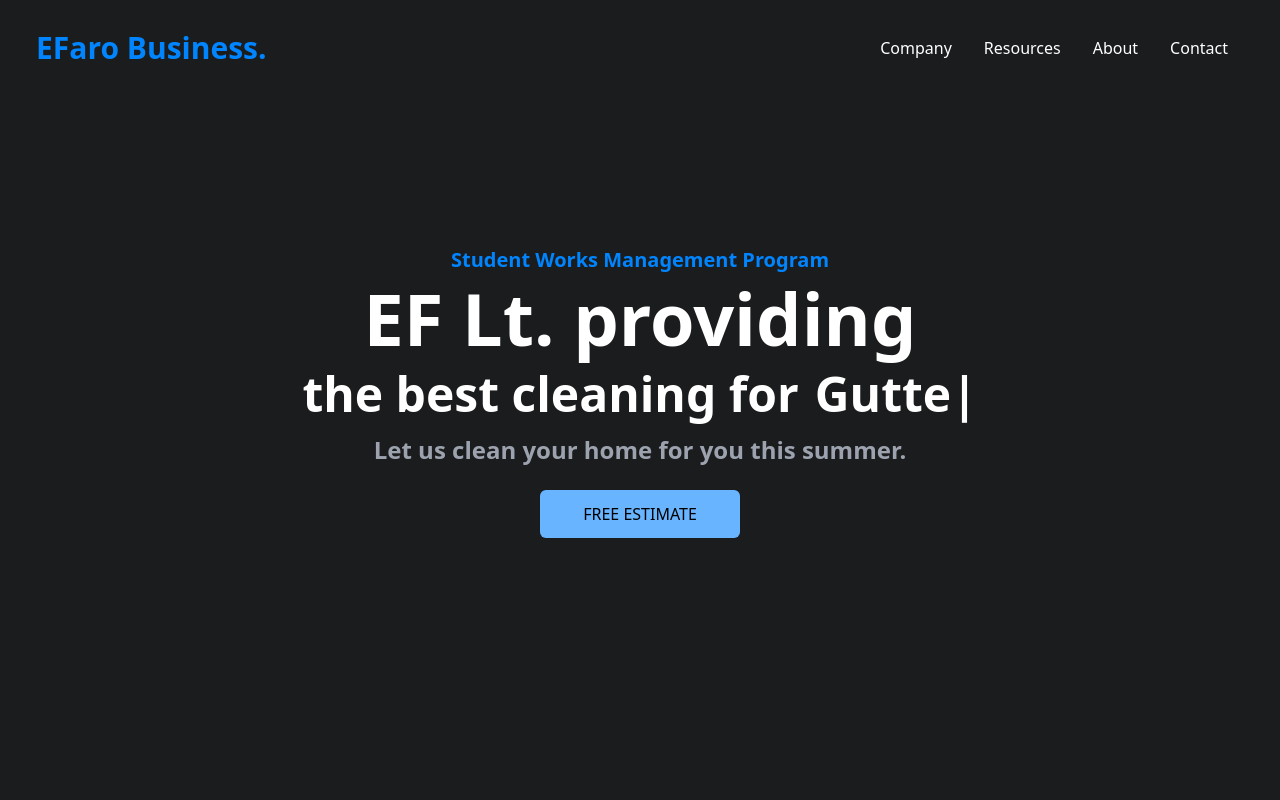
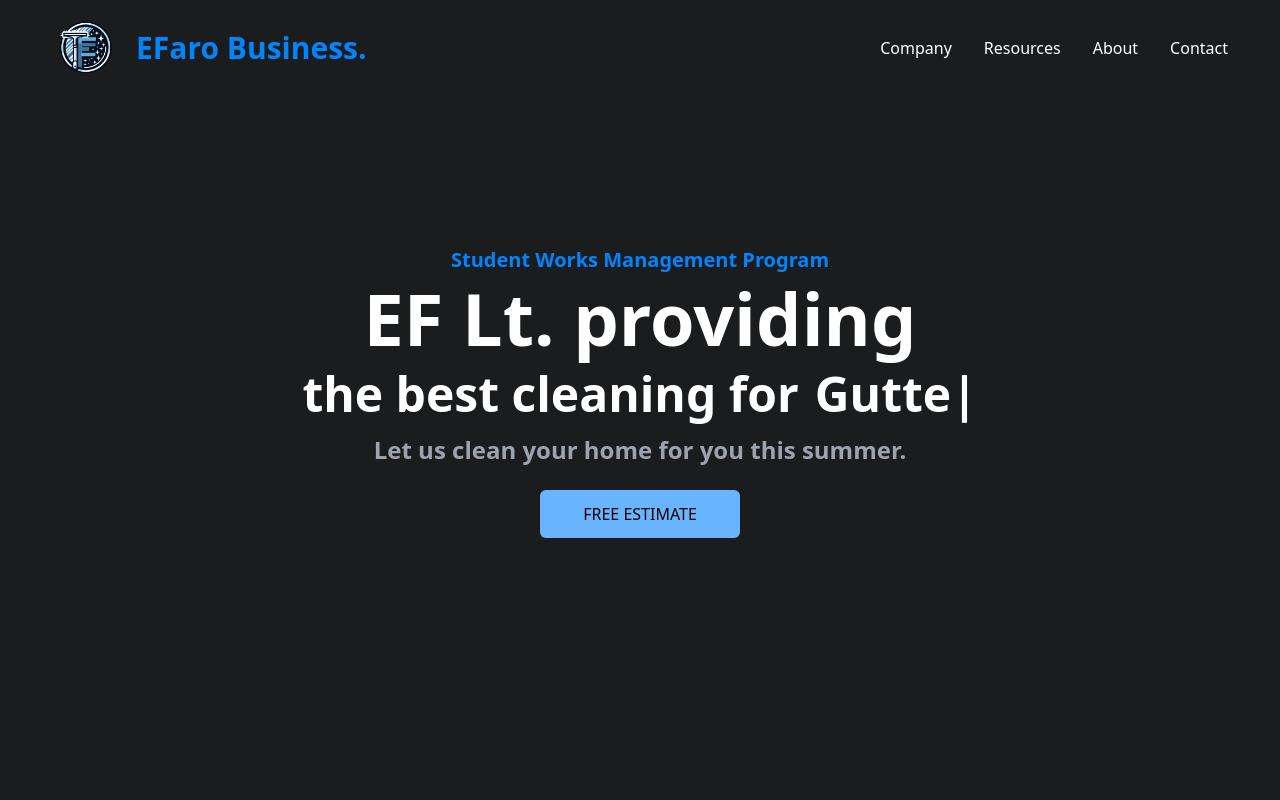
Before and after one commit to GabeDiniz/efaro-business, a React (Create React App) app: page / in a window 1280 px wide. Shown: the top 800 px of the page. Built offline with nearby package versions, Linux system fonts and the light colour scheme.

Commit message:
Update: add logo to Navbar

```diff
--- a/src/components/Navbar.jsx
+++ b/src/components/Navbar.jsx
@@ -1,5 +1,6 @@
 import React, { useState } from "react";
 import { AiOutlineClose, AiOutlineMenu } from "react-icons/ai";
+import Logo from "../assets/LogoEF.png";
 
 const Navbar = () => {
   const [nav, setNav] = useState(false);
@@ -9,6 +10,7 @@
   };
   return (
     <nav className="flex justify-between items-center h-24 max-w-[1240px] mx-auto px-4 text-white">
+      <img className="w-[100px] mx-auto my-4 p-4" src={Logo} alt="/" />
       <h1 className="w-full text-3xl font-bold text-accentLight">
         EFaro Business.
       </h1>
```
Also changed, not shown: src/assets/LogoEF.png (renamed from public/LogoEF.png).
